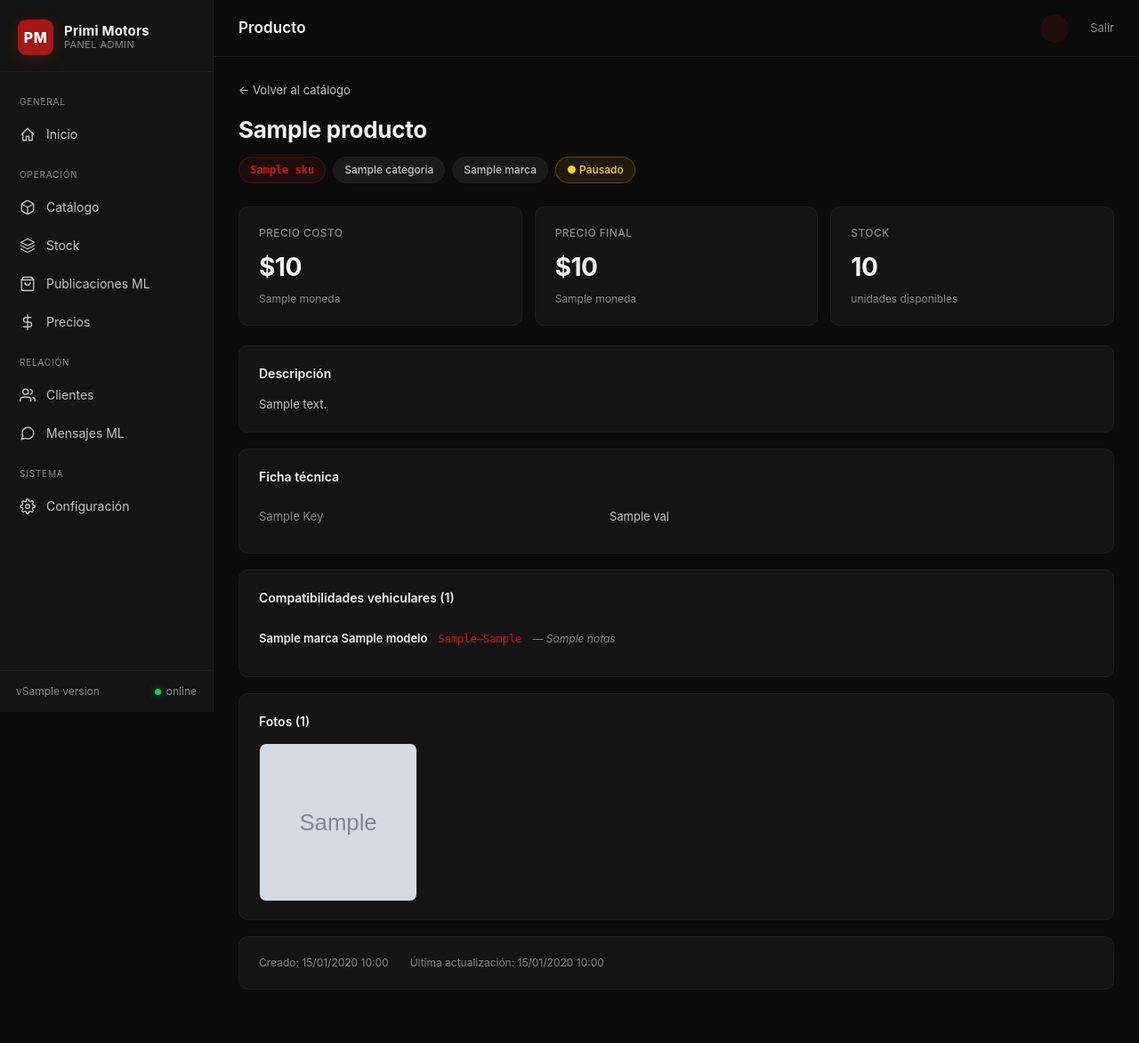
After one commit to admprimimotors/main.py, a FastAPI app: template app/templates/producto.html in a window 1280 px wide. The commit adds this page. Shown: the whole page at 89% size. Run offline with FastAPI, Linux system fonts and the light colour scheme; the template is opened without the code that fills it: most values are stand-ins (such as "Sample title", 1, 10 or a date in 2020); grey boxes marked "Sample" are stand-in pictures.

Commit message:
feat: vista detalle de producto + filas clickeables en listado

```diff
--- a/app/main.py
+++ b/app/main.py
@@ -29,7 +29,7 @@ from . import auth, catalogo, database
 from .database import get_db
 
 APP_NAME = "Primi Motors — Backend"
-APP_VERSION = "0.6.0"
+APP_VERSION = "0.7.0"
 
 # Raíz del paquete app/
 BASE_DIR = Path(__file__).resolve().parent
@@ -264,6 +264,36 @@ def catalogo_template(user: str = Depends(auth.require_user)):
     )
 
 
+# IMPORTANTE: esta ruta va DESPUÉS de /upload y /template porque {sku} captura
+# cualquier path. Si la ponemos antes, se come a las dos rutas específicas.
+@app.get("/catalogo/{sku}", response_class=HTMLResponse)
+def catalogo_detail(
+    request: Request,
+    sku: str,
+    user: str = Depends(auth.require_user),
+    db: DbSession = Depends(get_db),
+):
+    """Vista detalle de un producto individual."""
+    detail = catalogo.get_producto_detail(db, sku)
+    if detail is None:
+        # SKU no existe — redirigimos al listado con un flash de error
+        request.session["flash"] = {
+            "type": "error",
+            "msg": f"No se encontró el producto con SKU '{sku}'.",
+        }
+        return RedirectResponse("/catalogo", status_code=303)
+    return templates.TemplateResponse(
+        request,
+        "producto.html",
+        {
+            "user": user,
+            "active": "catalogo",
+            "version": APP_VERSION,
+            "producto": detail,
+        },
+    )
+
+
 # ===============================================================
 # Stubs — secciones todavía sin construir
 # ===============================================================
--- /dev/null
+++ b/app/templates/producto.html
@@ -0,0 +1,250 @@
+{% extends "base.html" %}
+{% block title %}{{ producto.titulo }} · Primi Motors{% endblock %}
+{% block page_title %}Producto{% endblock %}
+
+{% block content %}
+<style>
+  .breadcrumb {
+    color: var(--muted); font-size: 13px;
+    margin-bottom: 18px;
+  }
+  .breadcrumb a {
+    color: var(--muted-strong);
+    transition: color .12s;
+  }
+  .breadcrumb a:hover { color: var(--brand-hover); }
+
+  .product-header {
+    margin-bottom: 26px;
+  }
+  .product-header h1 {
+    margin: 0 0 14px;
+    font-size: 26px; letter-spacing: -0.3px;
+    line-height: 1.25;
+  }
+  .badge-row {
+    display: flex; gap: 8px; flex-wrap: wrap; align-items: center;
+  }
+  .pbadge {
+    display: inline-flex; align-items: center;
+    padding: 5px 12px; border-radius: 999px;
+    font-size: 12px; font-weight: 500;
+    background: var(--panel-2); color: var(--muted-strong);
+    border: 1px solid var(--border-soft);
+  }
+  .pbadge-sku {
+    font-family: ui-monospace, "SF Mono", monospace;
+    background: var(--brand-soft); color: var(--brand-hover);
+    border-color: rgba(160,25,22,.30);
+    font-weight: 600;
+  }
+  .pbadge-success {
+    background: rgba(34,197,94,.14); color: #86efac;
+    border-color: rgba(34,197,94,.30);
+  }
+  .pbadge-paused {
+    background: rgba(245,158,11,.10); color: #fcd34d;
+    border-color: rgba(245,158,11,.30);
+  }
+
+  .stats-row {
+    display: grid; gap: 14px;
+    grid-template-columns: repeat(auto-fit, minmax(180px, 1fr));
+    margin-bottom: 22px;
+  }
+
+  .kv-table {
+    width: 100%;
+    border-collapse: collapse;
+    font-size: 13px;
+  }
+  .kv-table tr { border-bottom: 1px solid var(--border-soft); }
+  .kv-table tr:last-child { border-bottom: none; }
+  .kv-table td {
+    padding: 11px 0;
+  }
+  .kv-table td:first-child {
+    color: var(--muted);
+    width: 42%;
+    text-transform: capitalize;
+  }
+  .kv-table td:last-child {
+    color: var(--muted-strong);
+    font-variant-numeric: tabular-nums;
+  }
+
+  .compat-list {
+    list-style: none; padding: 0; margin: 0;
+  }
+  .compat-list li {
+    padding: 12px 0;
+    border-bottom: 1px solid var(--border-soft);
+    display: flex; flex-wrap: wrap; gap: 12px; align-items: baseline;
+    font-size: 13px;
+  }
+  .compat-list li:last-child { border-bottom: none; }
+  .compat-vehiculo {
+    color: var(--text); font-weight: 600;
+    min-width: 180px;
+  }
+  .compat-anio {
+    color: var(--brand-hover);
+    font-variant-numeric: tabular-nums;
+    font-size: 12px;
+    font-family: ui-monospace, "SF Mono", monospace;
+  }
+  .compat-specs {
+    color: var(--muted); font-size: 12px;
+  }
+  .compat-notas {
+    color: var(--muted); font-size: 12px;
+    font-style: italic;
+  }
+
+  .photos-grid {
+    display: grid; gap: 12px;
+    grid-template-columns: repeat(auto-fill, minmax(160px, 1fr));
+  }
+  .photo {
+    aspect-ratio: 1;
+    background: var(--panel-2);
+    border-radius: 8px;
+    overflow: hidden;
+    border: 1px solid var(--border-soft);
+  }
+  .photo img {
+    width: 100%; height: 100%; object-fit: cover;
+    display: block;
+  }
+
+  .empty-block {
+    color: var(--muted); font-size: 13px;
+    text-align: center; padding: 24px;
+    font-style: italic;
+  }
+
+  .audit-row {
+    display: flex; gap: 24px; flex-wrap: wrap;
+    font-size: 12px; color: var(--muted);
+  }
+</style>
+
+<div class="breadcrumb">
+  <a href="/catalogo">← Volver al catálogo</a>
+</div>
+
+<div class="product-header">
+  <h1>{{ producto.titulo }}</h1>
+  <div class="badge-row">
+    <span class="pbadge pbadge-sku">{{ producto.sku }}</span>
+    {% if producto.categoria %}<span class="pbadge">{{ producto.categoria }}</span>{% endif %}
+    {% if producto.marca %}<span class="pbadge">{{ producto.marca }}</span>{% endif %}
+    {% if producto.activo %}
+      <span class="pbadge pbadge-success">● Activo</span>
+    {% else %}
+      <span class="pbadge pbadge-paused">● Pausado</span>
+    {% endif %}
+  </div>
+</div>
+
+<div class="stats-row">
+  <div class="card stat">
+    <h3>Precio costo</h3>
+    <div class="value">
+      {% if producto.precio_costo is not none %}
+        ${{ "{:,.0f}".format(producto.precio_costo|float) }}
+      {% else %}<span style="color: var(--muted);">—</span>{% endif %}
+    </div>
+    <div class="delta">{{ producto.moneda }}</div>
+  </div>
+  <div class="card stat">
+    <h3>Precio final</h3>
+    <div class="value">
+      {% if producto.precio_final is not none %}
+        ${{ "{:,.0f}".format(producto.precio_final|float) }}
+      {% else %}<span style="color: var(--muted);">—</span>{% endif %}
+    </div>
+    <div class="delta">{{ producto.moneda }}</div>
+  </div>
+  <div class="card stat">
+    <h3>Stock</h3>
+    <div class="value">{{ producto.stock_actual }}</div>
+    <div class="delta">unidades disponibles</div>
+  </div>
+</div>
+
+{% if producto.descripcion %}
+<div class="card" style="margin-bottom: 18px;">
+  <div class="card-title">Descripción</div>
+  <p style="margin: 0; color: var(--muted-strong); line-height: 1.6; font-size: 13px; white-space: pre-line;">{{ producto.descripcion }}</p>
+</div>
+{% endif %}
+
+<div class="card" style="margin-bottom: 18px;">
+  <div class="card-title">Ficha técnica</div>
+  {% if producto.ficha_tecnica %}
+    <table class="kv-table">
+      {% for key, val in producto.ficha_tecnica.items() %}
+      <tr>
+        <td>{{ key.replace('_', ' ') }}</td>
+        <td>{{ val }}</td>
+      </tr>
+      {% endfor %}
+    </table>
+  {% else %}
+    <div class="empty-block">Sin ficha técnica cargada para este producto.</div>
+  {% endif %}
+</div>
+
+<div class="card" style="margin-bottom: 18px;">
+  <div class="card-title">Compatibilidades vehiculares ({{ producto.compatibilidades|length }})</div>
+  {% if producto.compatibilidades %}
+    <ul class="compat-list">
+      {% for c in producto.compatibilidades %}
+      <li>
+        <span class="compat-vehiculo">{{ c.marca }} {{ c.modelo }}</span>
+        {% if c.anio_desde and c.anio_hasta %}
+          <span class="compat-anio">{{ c.anio_desde }}–{{ c.anio_hasta }}</span>
+        {% elif c.anio_desde %}
+          <span class="compat-anio">desde {{ c.anio_desde }}</span>
+        {% elif c.anio_hasta %}
+          <span class="compat-anio">hasta {{ c.anio_hasta }}</span>
+        {% endif %}
+        {% set specs = [] %}
+        {% if c.combustible %}{% set _ = specs.append(c.combustible) %}{% endif %}
+        {% if c.cilindros %}{% set _ = specs.append(c.cilindros|string + ' cyl') %}{% endif %}
+        {% if c.valvulas %}{% set _ = specs.append(c.valvulas|string + ' válv') %}{% endif %}
+        {% if c.cilindrada_cc %}{% set _ = specs.append(c.cilindrada_cc|string + 'cc') %}{% endif %}
+        {% if specs %}<span class="compat-specs">{{ specs|join(' · ') }}</span>{% endif %}
+        {% if c.notas %}<span class="compat-notas">— {{ c.notas }}</span>{% endif %}
+      </li>
+      {% endfor %}
+    </ul>
+  {% else %}
+    <div class="empty-block">Sin compatibilidades cargadas.</div>
+  {% endif %}
+</div>
+
+<div class="card" style="margin-bottom: 18px;">
+  <div class="card-title">Fotos ({{ producto.fotos|length }})</div>
+  {% if producto.fotos %}
+    <div class="photos-grid">
+      {% for f in producto.fotos %}
+      <div class="photo"><img src="{{ f.url }}" alt="" loading="lazy" /></div>
+      {% endfor %}
+    </div>
+  {% else %}
+    <div class="empty-block">
+      Sin fotos cargadas. La subida a Cloudflare R2 se habilita en la próxima iteración.
+    </div>
+  {% endif %}
+</div>
+
+<div class="card">
+  <div class="audit-row">
+    {% if producto.created_at %}<span>Creado: {{ producto.created_at.strftime('%d/%m/%Y %H:%M') }}</span>{% endif %}
+    {% if producto.updated_at %}<span>Última actualización: {{ producto.updated_at.strftime('%d/%m/%Y %H:%M') }}</span>{% endif %}
+  </div>
+</div>
+
+{% endblock %}
```
Also changed, not shown: app/catalogo.py (+64 -0 lines), app/templates/catalogo.html (+7 -2 lines).
